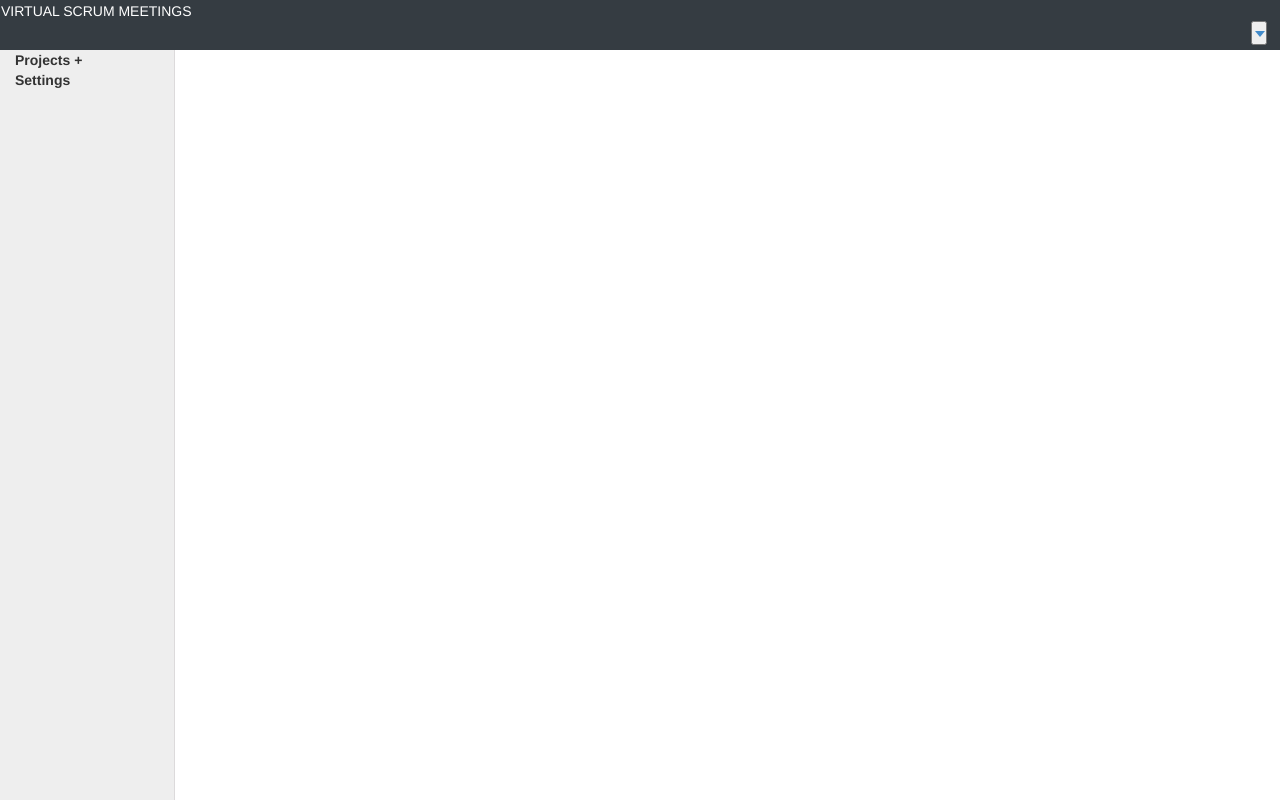
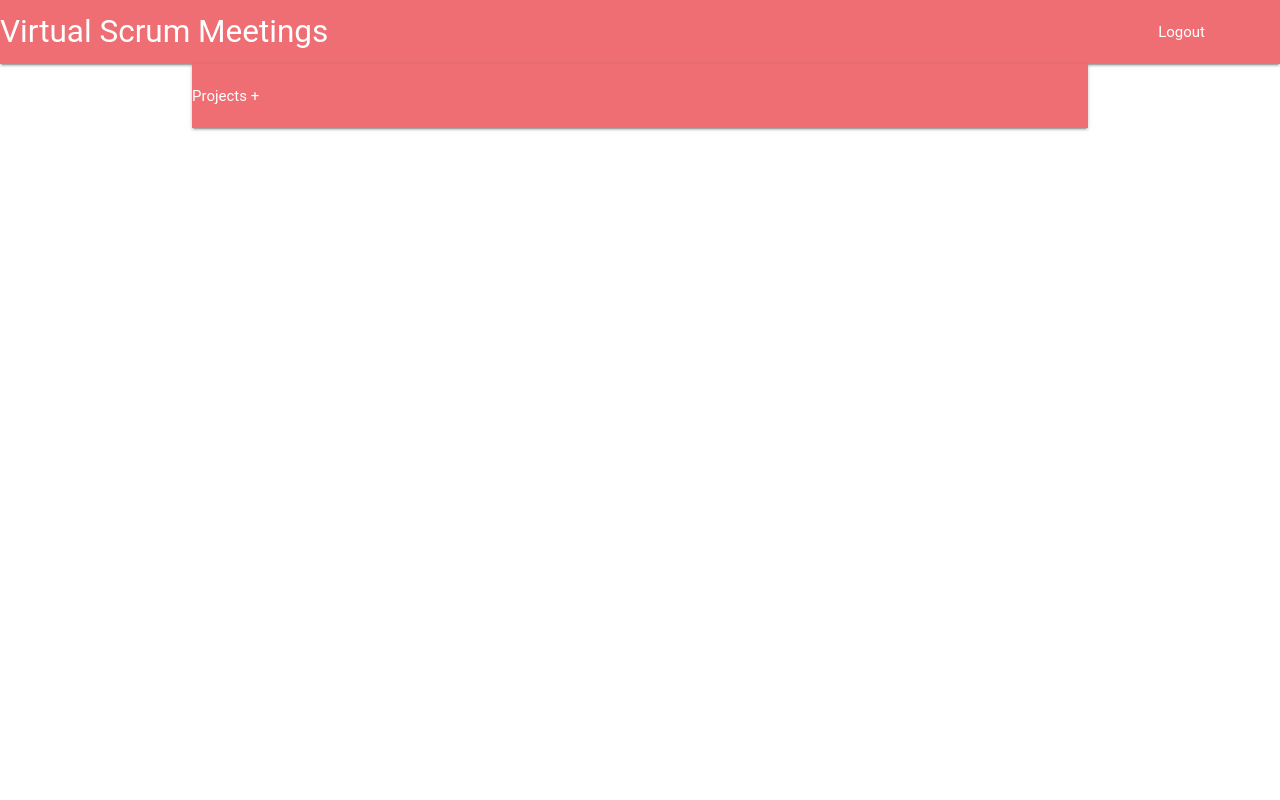
Before and after one commit to KapiX/vsm, a CakePHP app: the page made by app/View/Elements/leftMenu.ctp in a window 1280 px wide. Run offline with PHP 8.4 and a stand-in for CakePHP, Linux system fonts and the light colour scheme; the template is opened without the code that fills it, so the values that code supplies are empty; some libraries are stand-ins or nearby versions; some web fonts are replaced.

Commit message:
Zmiana frameworka na Materialize.

```diff
--- a/app/Config/routes.php
+++ b/app/Config/routes.php
@@ -24,7 +24,7 @@
  * its action called 'display', and we pass a param to select the view file
  * to use (in this case, /app/View/Pages/home.ctp)...
  */
-	Router::connect('/', array('controller' => 'ScrumReports', 'action' => 'overview', 'overview'));
+	Router::connect('/', array('controller' => 'Index', 'action' => 'index'));
 
 /**
  * Load all plugin routes. See the CakePlugin documentation on
--- a/app/Controller/AppController.php
+++ b/app/Controller/AppController.php
@@ -58,7 +58,7 @@ class AppController extends Controller {
         if (!empty($this->Auth->user('id'))) {
             $this->set('username', $this->Auth->user('short_name'));
             $this->set('projects', $this->Project->find('all', array('recursive' => -1, 'fields' => 'id, short_name')));
-            $this->set( 'myProjects', $this->User->find('first', array('contain' => 'Project', 'conditions' => array('User.id' => $this->Auth->user('id'))))['Project'] );
+            $this->set('myProjects', $this->User->find('first', array('contain' => 'Project', 'conditions' => array('User.id' => $this->Auth->user('id'))))['Project'] );
         }
     }
 }
--- a/app/Controller/ProjectsController.php
+++ b/app/Controller/ProjectsController.php
@@ -4,7 +4,7 @@ App::uses('AppController', 'Controller');
 
 class ProjectsController extends AppController {
 
-    public function index($id) {
+    public function index() {
 
     }
 
--- a/app/View/Elements/leftMenu.ctp
+++ b/app/View/Elements/leftMenu.ctp
@@ -1,8 +1,3 @@
-<?php
-    $css = array('menu');
-    echo $this->Html->css($css);
-?>
-
 <div id ="leftMenu">
     <nav role="navigation">
         <div class="list-group">
--- a/app/View/Elements/topBar.ctp
+++ b/app/View/Elements/topBar.ctp
@@ -1,33 +1,17 @@
 <?php
-    $css = array('menu');
-    echo $this->Html->css($css);
+$linkProjects = $this->html->link(__('Projects'), ['controller' => 'projects', 'action' => 'index']);
+$linkLogout = $this->Html->link(__('Logout'), ['controller' => 'users', 'action' => 'logout']);
+
+$activeProjects = ($this->name == 'Projects') ? ' class="active"' : '';
 ?>
 
-<div id =" topBar">
-    <nav class="navbar navbar-fixed-top navbar-inverse" id ="topBar" role="navigation">
-            <div >
-                <h>VIRTUAL SCRUM MEETINGS</h>
-            </div>
-            <ul class="nav navbar-nav navbar-right">
-                <li>
-                    <p><?php echo $username ?></p>
-                </li>
-                <li>
-                    <div class="dropdown">
-                        <button class="btn btn-primary dropdown-toggle" type="button" data-toggle="dropdown"><span class="glyphicon glyphicon-user"></span><span class="caret"></span></button>
-                        <ul class="dropdown-menu">
-                            <li><a href="#">1</a></li>
-                            <li><a href="#">2</a></li>
-                            <li><?php
-                                echo $this->Html->link( 'Logout',
-                                array(
-                                    'controller' => 'users',
-                                    'action' => 'logout',
-                                )); ?>
-                            </li>
-                        </ul>
-                    </div>
-                </li>
-            </ul>
-    </nav>
-</div>
+<nav>
+    <div class="nav-wrapper">
+        <a href="#" class="brand-logo">Virtual Scrum Meetings</a>
+        <ul id="nav-mobile" class="right hide-on-med-and-down">
+            <li><a href="#"><?php echo $username ?></a></li>
+            <li<?php echo $activeProjects ?>><a href="#"><?php echo $linkProjects ?></a></li>
+            <li><?php echo $linkLogout ?></li>
+        </ul>
+    </div>
+</nav>
--- a/app/View/Layouts/default.ctp
+++ b/app/View/Layouts/default.ctp
@@ -21,35 +21,22 @@
 <html>
 <head>
 	<?php echo $this->Html->charset(); ?>
-	<title>
-		<?php echo $title_for_layout; ?>
-	</title>
-        <link href="//netdna.bootstrapcdn.com/bootstrap/3.0.0/css/bootstrap-glyphicons.css" rel="stylesheet">
+	<title><?php echo $title_for_layout; ?></title>
+        <link href="http://fonts.googleapis.com/icon?family=Material+Icons" rel="stylesheet">
+        <link type="text/css" rel="stylesheet" href="https://cdnjs.cloudflare.com/ajax/libs/materialize/0.97.7/css/materialize.min.css"  media="screen,projection"/>
+        <meta name="viewport" content="width=device-width, initial-scale=1.0"/>
 	<?php
 		echo $this->Html->meta('icon');
-
-                $css = array( 'cake.generic', 'bootstrap.min');
-		echo $this->Html->css($css);
-                $js = array('1.7.2_jquery.min', 'bootstrap.min.js');
-                echo $this->Html->script($js);
-
 		echo $this->fetch('meta');
-		echo $this->fetch('css');
-		echo $this->fetch('script');
 	?>
 </head>
 <body>
-	<div id="container">
-            <?php echo $this->element('topBar'); ?>
-            <?php echo $this->element('leftMenu'); ?>
-            <div id="content" style="padding: 50px 0px 35px 200px; margin-left: 0px;">
-                    <?php echo $this->Session->flash(); ?>
-                    <?php echo $this->fetch('content'); ?>
-                    <?php echo $this->element('sql_dump'); ?>
-            </div>
-            <div id="footer">
-
-            </div>
+        <script type="text/javascript" src="https://code.jquery.com/jquery-2.1.1.min.js"></script>
+        <script type="text/javascript" src="https://cdnjs.cloudflare.com/ajax/libs/materialize/0.97.7/js/materialize.min.js"></script>
+        <?php echo $this->element('topBar'); ?>
+	<div class="container">
+                <?php echo $this->Session->flash(); ?>
+                <?php echo $this->fetch('content'); ?>
 	</div>
 </body>
 </html>
```
Also changed, not shown: app/Controller/IndexController.php (added, +8 -0 lines), app/View/Index/index.ctp (added), app/View/Projects/index.ctp (added).
